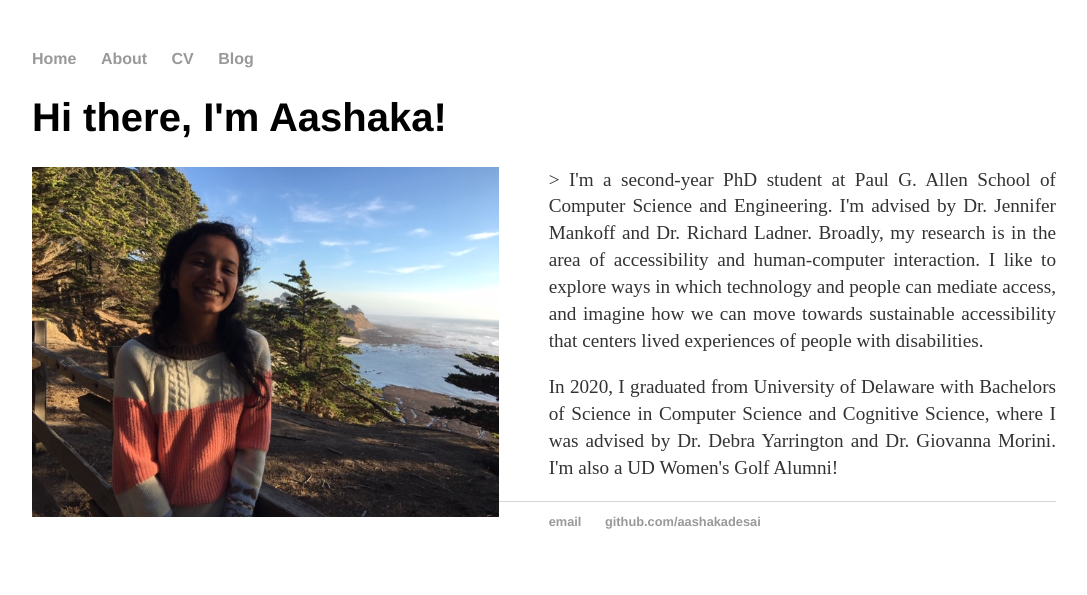
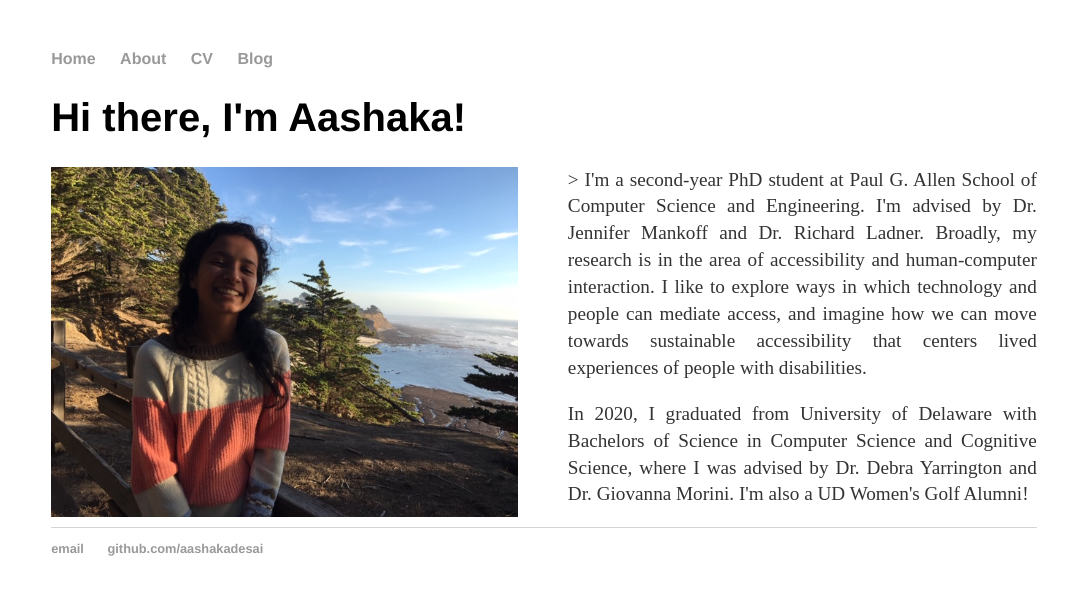
Before and after one commit to aashakadesai/aashakadesai.github.io, a Jekyll site: the page built from index.html, in a window 1280 px wide. Shown: the top 595 px of the page, without its empty margins (96-1183 px from the left). Built offline with Jekyll 4.4.1, drawn with Linux system fonts in a browser that asks for light colours.

Commit message:
Update main.css

```diff
--- a/css/main.css
+++ b/css/main.css
@@ -1,6 +1,6 @@
 body {
     margin: 50px auto;
-    width: 80%;
+    width: 77%;
 }
 nav ul, footer ul {
     font-family:'Helvetica', 'Arial', 'Sans-Serif';
```
